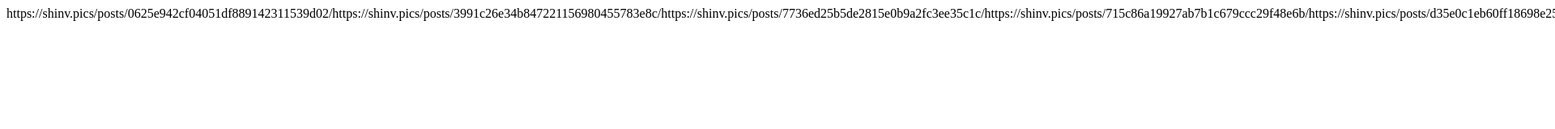
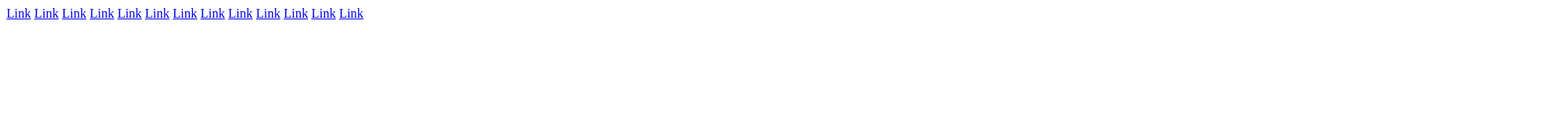
Before and after one commit to aankka90/aankka90.github.io, a plain HTML site: page links/index.html in a window 1280 px wide. Shown: the top 160 px of the page at 81% size, 1920 px wide, since content can reach past the window. Drawn offline with Linux system fonts and the light colour scheme.

Commit message:
Update index.html

```diff
--- a/links/index.html
+++ b/links/index.html
@@ -6,32 +6,18 @@
 <title>aankka90 links</title>
 </head>
 <body>
-<script>
-const data = `
-https://shinv.pics/posts/0625e942cf04051df889142311539d02/
-https://shinv.pics/posts/3991c26e34b847221156980455783e8c/
-https://shinv.pics/posts/7736ed25b5de2815e0b9a2fc3ee35c1c/
-https://shinv.pics/posts/715c86a19927ab7b1c679ccc29f48e6b/
-https://shinv.pics/posts/d35e0c1eb60ff18698e250daa0909d78/
-https://shinv.pics/posts/d0690fe57c7906f3a493466bc77951bb/
-https://shinv.pics/posts/649cff603a4d5a946ddbb07cabf9421a/
-https://shinv.pics/posts/a29ffa89cac889f4eb3203febb23c2e2/
-https://shinv.pics/posts/ef453a59cb057c0c0ed2425c9a8ad666/
-https://shinv.pics/posts/5a808e18256fe12bb6e2d4b4b2a92976/
-https://shinv.pics/posts/3feace399db75963e9a7f0712c612ff3/
-https://shinv.pics/posts/63fd0c72437c95712e83c3f09e3919e9/
-https://shinv.pics/tags/%E5%B0%8F%E9%9D%92%E8%8C%97/
-`
-.trim()
-.split('\n')
-
-const show = data
-.map(s => `<a>${s}</a>`)
-.flat()
-.join('')
-
-document.body.insertAdjacentHTML('beforeend', show)
-
-</script>
+<a href="https://shinv.pics/posts/0625e942cf04051df889142311539d02/">Link</a>
+<a href="https://shinv.pics/posts/3991c26e34b847221156980455783e8c/">Link</a>
+<a href="https://shinv.pics/posts/7736ed25b5de2815e0b9a2fc3ee35c1c/">Link</a>
+<a href="https://shinv.pics/posts/715c86a19927ab7b1c679ccc29f48e6b/">Link</a>
+<a href="https://shinv.pics/posts/d35e0c1eb60ff18698e250daa0909d78/">Link</a>
+<a href="https://shinv.pics/posts/d0690fe57c7906f3a493466bc77951bb/">Link</a>
+<a href="https://shinv.pics/posts/649cff603a4d5a946ddbb07cabf9421a/">Link</a>
+<a href="https://shinv.pics/posts/a29ffa89cac889f4eb3203febb23c2e2/">Link</a>
+<a href="https://shinv.pics/posts/ef453a59cb057c0c0ed2425c9a8ad666/">Link</a>
+<a href="https://shinv.pics/posts/5a808e18256fe12bb6e2d4b4b2a92976/">Link</a>
+<a href="https://shinv.pics/posts/3feace399db75963e9a7f0712c612ff3/">Link</a>
+<a href="https://shinv.pics/posts/63fd0c72437c95712e83c3f09e3919e9/">Link</a>
+<a href="https://shinv.pics/tags/%E5%B0%8F%E9%9D%92%E8%8C%97/">Link</a>
 </body>
 </html>
```
